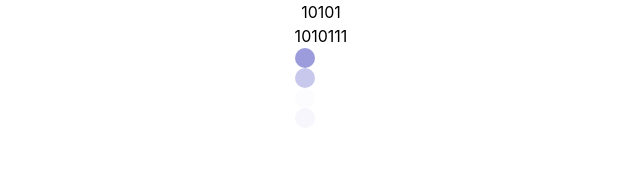
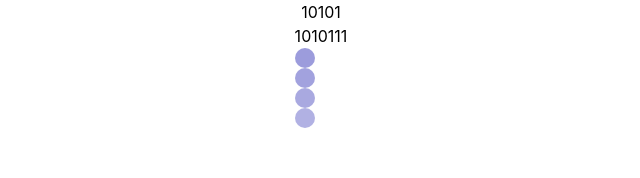
Before and after one commit to MiH0N/wireless-networks, a React (Vite) app: page / in a window 1280 px wide. Shown: the top 178 px of the page, without its empty margins (319-959 px from the left). Built offline with nearby package versions, Linux system fonts and the light colour scheme.

Commit message:
Refactor ConnectLoader

```diff
--- a/src/components/ConnectLoader/index.tsx
+++ b/src/components/ConnectLoader/index.tsx
@@ -8,9 +8,9 @@ export const ConnectLoader: FC<IConnectLoaderProps> = ({ count = 4 }) => {
     <div className='flex  space-x-3 m-auto my-0 '>
       {[...Array(count)].map((item, index) => (
         <div
-          className='ball delay-1000'
+          className='ball w-2 h-2'
           style={{
-            animationDelay: `${index * 0.5}s`,
+            animationDelay: `${index * 0.1}s`,
           }}
         />
       ))}
```
